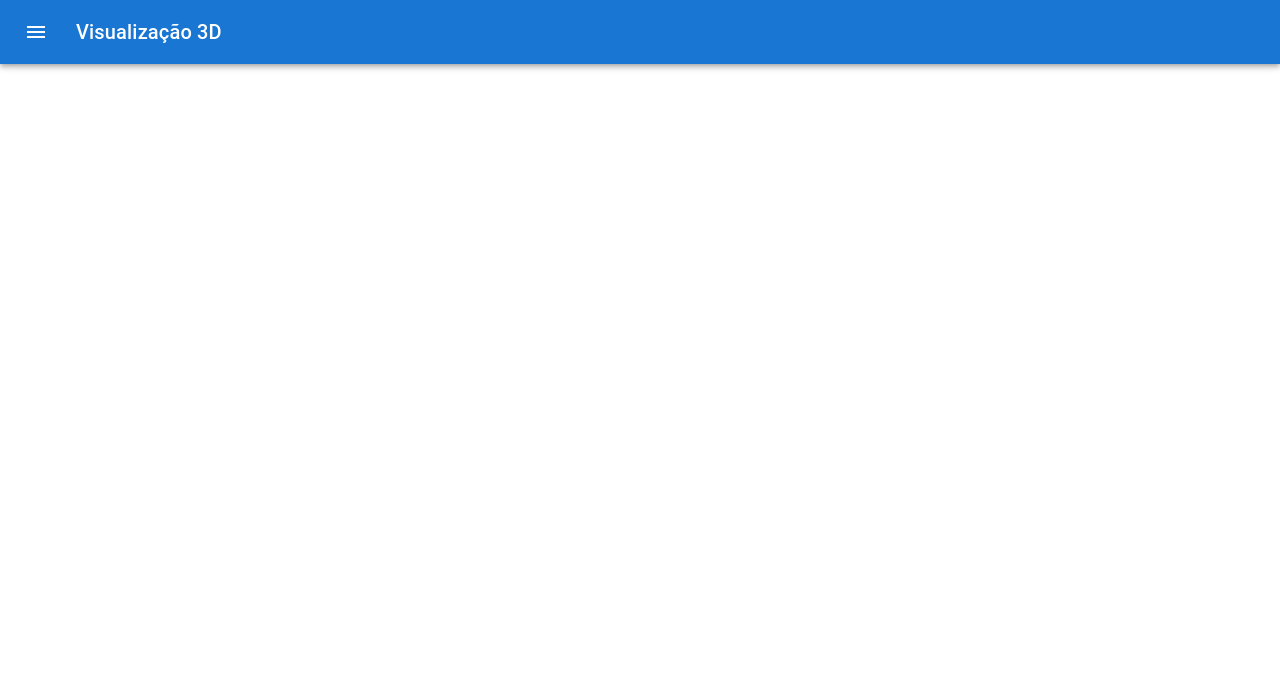
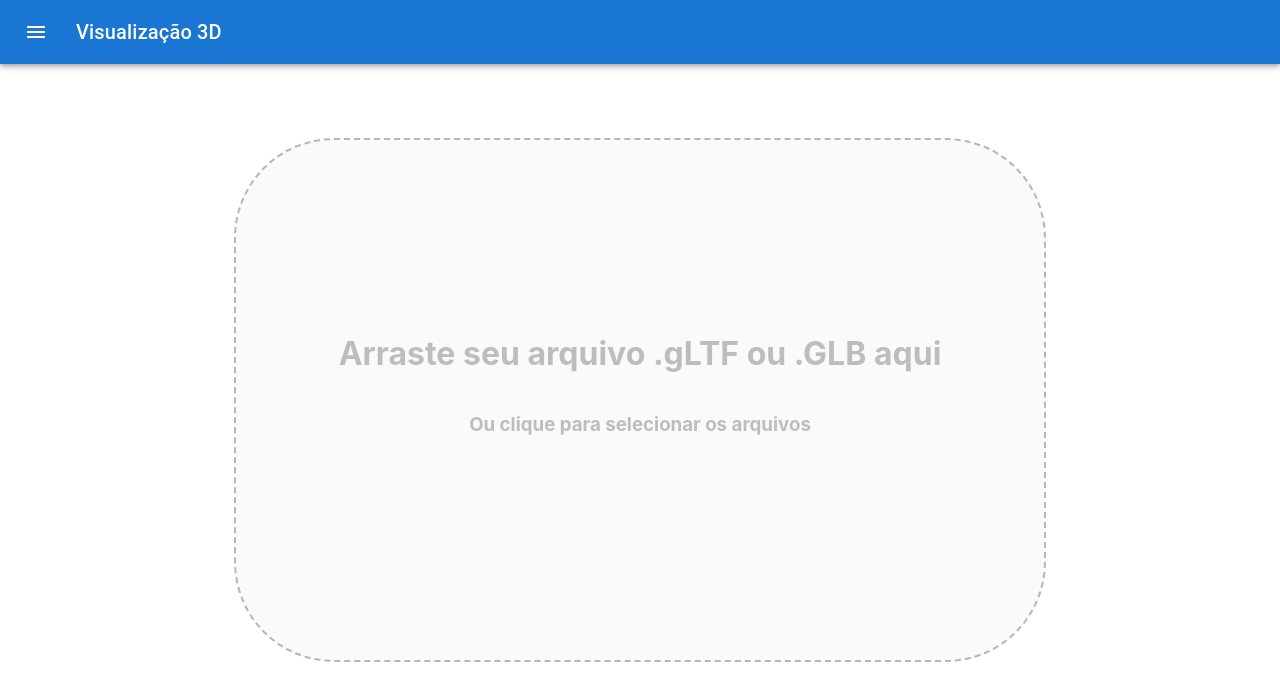
Before and after one commit to freitas-renato/PCS3559, a React (Create React App) app: page / in a window 1280 px wide. Shown: the top 700 px of the page. Built offline with nearby package versions, Linux system fonts and the light colour scheme; no server answers.

Commit message:
Create file upload screen with dropzone

```diff
--- a/package.json
+++ b/package.json
@@ -14,6 +14,7 @@
     "history": "^5.0.1",
     "react": "^17.0.2",
     "react-dom": "^17.0.2",
+    "react-dropzone": "^11.4.2",
     "react-router-dom": "^6.0.0-beta.7",
     "react-scripts": "4.0.3",
     "styled-components": "^5.3.1",
--- a/src/App.js
+++ b/src/App.js
@@ -1,18 +1,26 @@
 import React from 'react';
+import { BrowserRouter as Router, Route, Routes } from "react-router-dom";
 
 import Header from './components/Header';
 import ModelViewer from './components/ModelViewer';
+import Dropzone from './components/DragAndDrop';
 
 function App() {
-  const object_source = 'https://raw.githubusercontent.com/freitas-renato/test123/main/eiffel/Eiffel_tower_sample.gltf';
+  // const object_source = 'https://raw.githubusercontent.com/freitas-renato/test123/main/eiffel/Eiffel_tower_sample.gltf';
+  const object_source = 'https://raw.githubusercontent.com/freitas-renato/test123/main/squirtle/squirtle.gltf';
 
   return (
-    <div className="App">
-      <Header />
+    <Router>
+      <div className="App">
+        <Header />
 
-      <ModelViewer objectSource={object_source} />
+        <Routes>
+          <Route path="/" element={<Dropzone />} />
+          <Route path="/object" element={<ModelViewer objectSource={object_source}/>} />
+        </Routes>
 
-    </div>
+      </div>
+    </Router>
   );
 }
 
--- /dev/null
+++ b/src/components/DragAndDrop/index.css
@@ -0,0 +1,27 @@
+.dropzone {
+    flex: 1;
+    display: flex;
+    flex-direction: column;
+    align-items: center;
+    padding: 20px;
+    border-width: 2px;
+    border-radius: 100px;
+    border-color: #b6b6b6;
+    border-style: dashed;
+    background-color: #fafafa;
+    color: #bdbdbd;
+    outline: none;
+    transition: border .24s ease-in-out;
+
+    justify-content: center;
+    align-items: center;
+    text-align: center;
+
+    position: absolute;
+    margin: auto;
+    width: 60%;
+    height: 60%;
+    top: 50%;
+    left: 50%;
+    transform: translate(-50%, -50%);
+}
--- /dev/null
+++ b/src/components/DragAndDrop/index.js
@@ -0,0 +1,43 @@
+import React from "react";
+import {Navigate} from "react-router-dom";
+import {useDropzone} from "react-dropzone";
+
+import './index.css';
+
+const Dropzone = ({props}) => {
+  const [isFileUploaded, setIsFileUploaded] = React.useState(false);
+
+
+  const {acceptedFiles, getRootProps, getInputProps} = useDropzone({
+    onDrop: files => {
+      console.log(files);
+
+      // TODO: save file in external database
+      setIsFileUploaded(true);
+    }
+  });
+
+  // Show files list on dropzone
+  const files = acceptedFiles.map((file) => (
+    <li key={file.path}>
+      {file.path} - {file.size} bytes
+    </li>
+  ));
+
+  // TODO: redirect based on uploaded file
+  if (isFileUploaded) {
+    return <Navigate to="/object"/>
+  }
+
+  return (
+    <div {...getRootProps({className: "dropzone"})}>
+      <input {...getInputProps()} />
+      <h1>Arraste seu arquivo .gLTF ou .GLB aqui</h1>
+      <h3>Ou clique para selecionar os arquivos</h3>
+      <ul>{files}</ul>
+    </div>
+  );
+
+}
+
+export default Dropzone;
```
Also changed, not shown: 1 other file (tests, documents, lock files or other folders).
